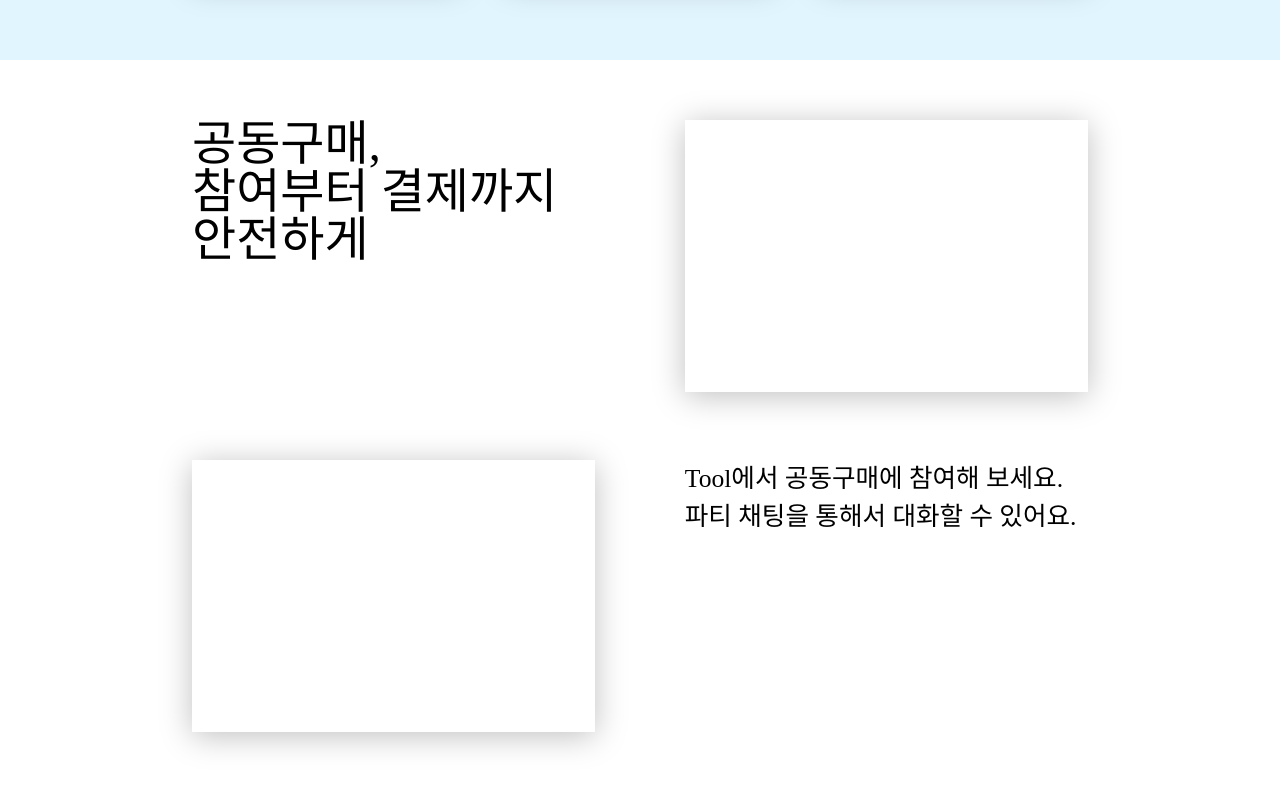
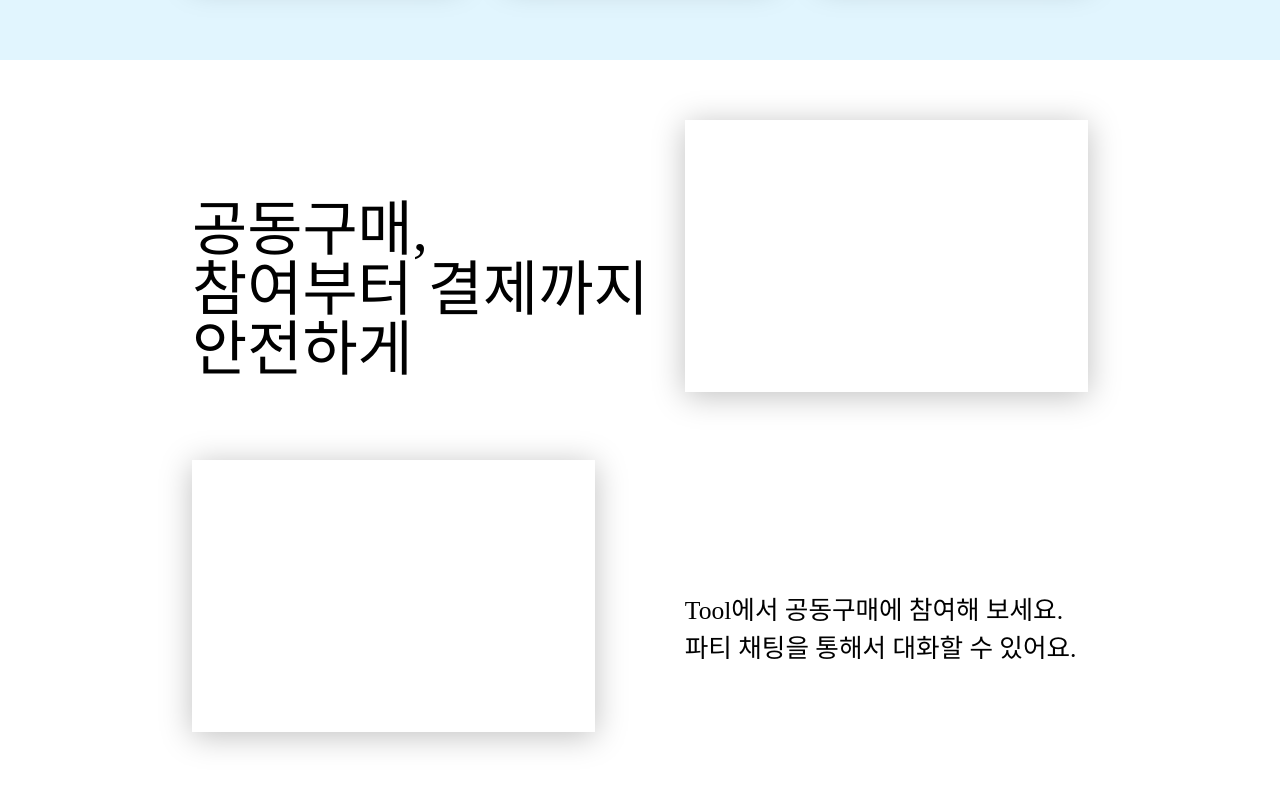
Before and after one commit to SooDongTae/Tool_Landing_Page, a Next.js app: page / in a window 1280 px wide. Shown: the part 1540-2340 px from the top of the page. Built offline with nearby package versions, Linux system fonts and the light colour scheme; a web font is replaced by a local one.

Commit message:
Fix::글자 줄바꿈 수정

```diff
--- a/src/pageContainer/second-page.tsx
+++ b/src/pageContainer/second-page.tsx
@@ -3,7 +3,7 @@ export const SecondPage = () => {
     <div className="full-screen flex justify-center items-center">
       <div className="w-[70%] h-[85%] flex-col">
         <div className="w-full h-1/2 flex justify-between sm:flex-col lg:flex-row">
-          <div className="second-infobox text-5xl">
+          <div className="second-infobox text-6xl">
             <div className="media-linebreak">공동구매,</div>
             <div className="media-linebreak">참여부터 결제까지</div>
             <div className="media-linebreak">안전하게</div>
--- a/src/styles/globals.css
+++ b/src/styles/globals.css
@@ -18,7 +18,7 @@
 }
 
 .media-linebreak {
-  @apply lg:whitespace-nowrap sm:break-words;
+  @apply whitespace-nowrap ;
 }
 
 .box-shadow {
@@ -34,7 +34,7 @@
 }
 
 .second-infobox {
-  @apply lg:w-[45%] h-full flex flex-col sm:items-center sm:justify-center lg:items-start  lg:justify-start sm:w-full;
+  @apply lg:w-[45%] h-full flex flex-col sm:items-center sm:justify-center lg:items-start  lg:justify-center sm:w-full;
 }
 
 @media all and (min-width: 1024px) {
```
